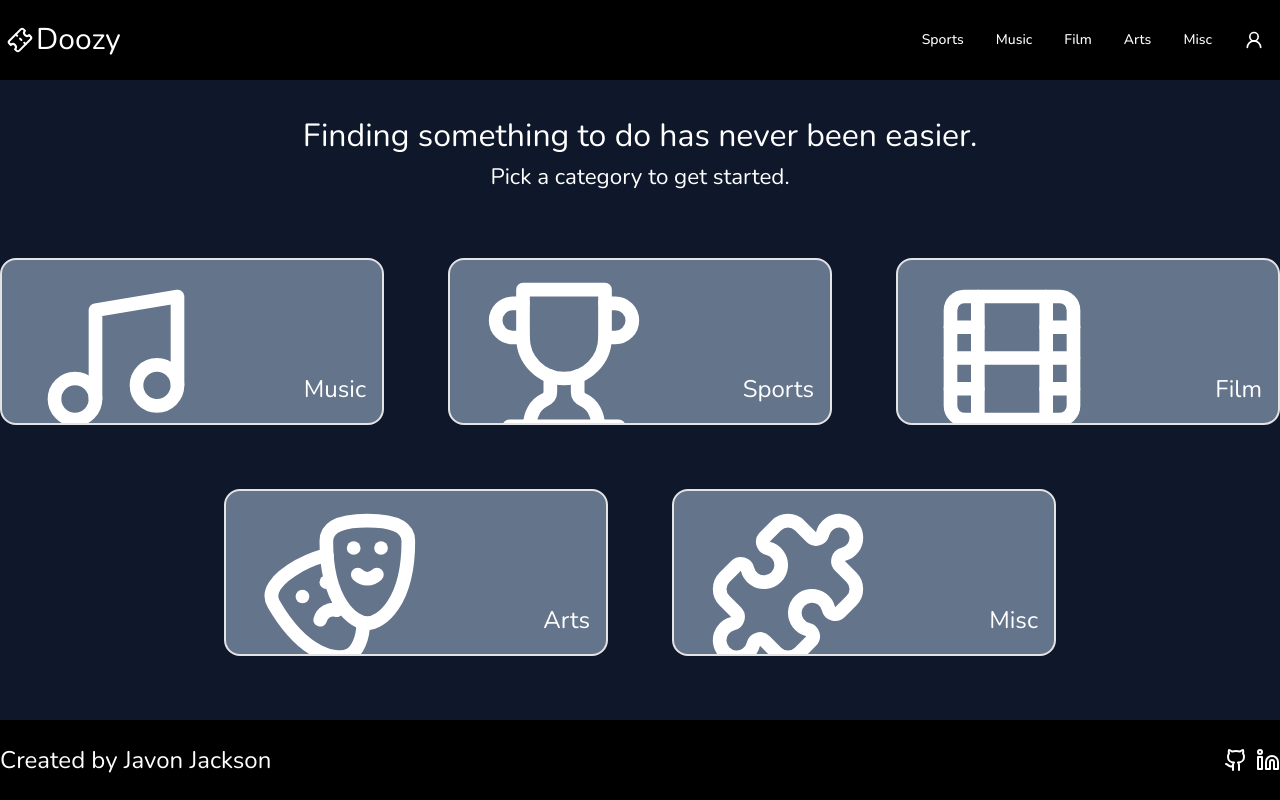
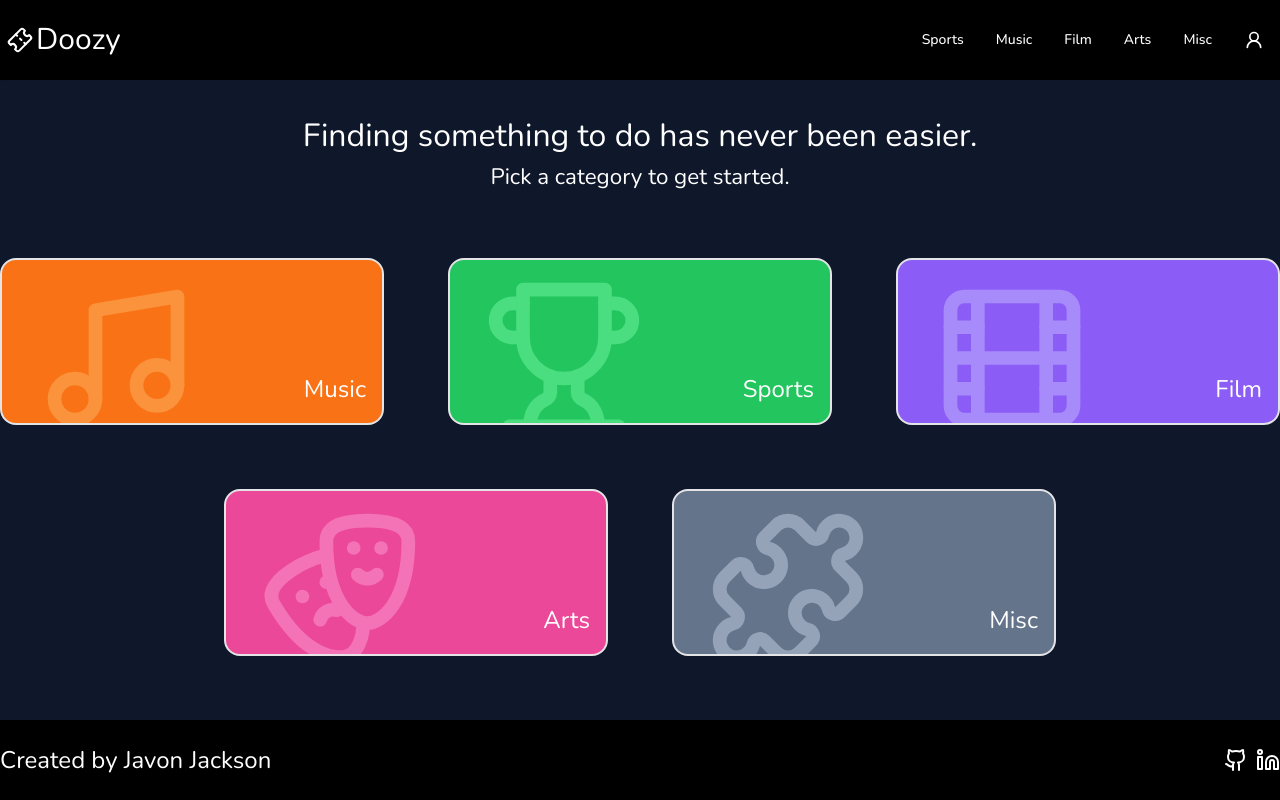
Before and after one commit to javonjax/doozy_event_finder, a React (Vite) app in the folder frontend/: page / in a window 1280 px wide. Built offline with nearby package versions, Linux system fonts and the light colour scheme.

Commit message:
Updated homepage card styling.

```diff
--- a/frontend/src/components/Footer/Footer.tsx
+++ b/frontend/src/components/Footer/Footer.tsx
@@ -1,6 +1,6 @@
 import { Github, Linkedin } from "lucide-react";
 
-const Footer = () => {
+const Footer = (): React.JSX.Element => {
   const githubLink: string = import.meta.env.VITE_GITHUB_LINK;
   const linkedin: string = import.meta.env.VITE_LINKEDIN;
 
--- a/frontend/src/components/Home/Home.tsx
+++ b/frontend/src/components/Home/Home.tsx
@@ -1,8 +1,7 @@
 import HomeCard from "./HomeCard";
-import Logo from "../Logo/Logo";
 import { Music, Trophy, Film, Drama, Puzzle } from 'lucide-react';
 
-const Home = () => {
+const Home = (): React.JSX.Element => {
   return (
     <div className='max-w-7xl w-full h-full flex flex-col items-center'>
         <div className='w-full flex flex-col items-center mt-8 text-[hsl(var(--text-color))]'>
@@ -15,13 +14,13 @@ const Home = () => {
         </div>
         <div className='w-full grow flex flex-col items-center gap-16 m-16'>
             <div className='w-full flex grow justify-center items-center gap-16'>
-                <HomeCard path={`/music`} label='Music' icon={<Music size={164}/>}/>
-                <HomeCard path={`/sports`} label='Sports' icon={<Trophy size={164}/>}/>
-                <HomeCard path={`/film`} label='Film' icon={<Film size={164}/>}/>
+                <HomeCard path={`/music`} label='Music' icon={<Music size={164}/>} color='orange'/>
+                <HomeCard path={`/sports`} label='Sports' icon={<Trophy size={164}/>} color='green'/>
+                <HomeCard path={`/film`} label='Film' icon={<Film size={164}/>} color='violet'/>
             </div>
             <div className='w-full flex grow justify-center items-center gap-16'>
-                <HomeCard path={`/arts`} label='Arts' icon={<Drama size={164}/>}/>
-                <HomeCard path={`/misc`} label='Misc' icon={<Puzzle size={164}/>}/>
+                <HomeCard path={`/arts`} label='Arts' icon={<Drama size={164}/>} color='pink'/>
+                <HomeCard path={`/misc`} label='Misc' icon={<Puzzle size={164}/>} color='slate'/>
             </div>
         </div>
     </div>
--- a/frontend/src/components/Home/HomeCard.tsx
+++ b/frontend/src/components/Home/HomeCard.tsx
@@ -1,20 +1,24 @@
 import { NavLink } from 'react-router-dom';
+import clsx from 'clsx';
+import { colorClasses } from '@/schemas/schemas';
 
 interface HomeCardProps {
   path: string;
   label: string;
   icon: React.ReactNode;
+  color: string;
 }
 
-const HomeCard = ({ path, label, icon }: HomeCardProps): React.JSX.Element => {
+const HomeCard = ({ path, label, icon, color }: HomeCardProps): React.JSX.Element => {
+  const colors = colorClasses[color] || '';
   return (
     <NavLink
-      className='text-white bg-slate-500 border-2 w-[30%] h-full flex rounded-2xl overflow-hidden relative'
+      className={clsx('cursor-pointer border-2 w-[30%] h-full flex rounded-2xl overflow-hidden relative transform transition-all duration-400 hover:scale-105', colors)}
       to={path}>
-      <div className='absolute top-4 left-8'>
+      <div className={clsx(`absolute top-4 left-8`)}>
         {icon}
       </div>
-      <label className='absolute bottom-4 right-4 text-[1.5rem]'>{label}</label>
+      <label className='text-white absolute bottom-4 right-4 text-[1.5rem] cursor-pointer'>{label}</label>
     </NavLink>
   );
 };
--- a/frontend/src/components/Logo/Logo.tsx
+++ b/frontend/src/components/Logo/Logo.tsx
@@ -1,6 +1,6 @@
 import { Ticket } from 'lucide-react';
 
-const Logo = () => {
+const Logo = (): React.JSX.Element => {
   return (
     <div className='flex items-center p-2 text-[hsl(var(--text-color))]'>
       <Ticket className='-rotate-45'/><span className='text-3xl ml-1'>Doozy</span>
--- a/frontend/src/components/NavBar/NavBar.tsx
+++ b/frontend/src/components/NavBar/NavBar.tsx
@@ -60,7 +60,8 @@ const NavBar = (): React.JSX.Element => {
                       <MenubarItem>
                         {cat}
                       </MenubarItem>
-                    </NavLink><MenubarSeparator />
+                      <MenubarSeparator />
+                    </NavLink>
                     </>
                   )
                 })}
--- a/frontend/src/schemas/schemas.ts
+++ b/frontend/src/schemas/schemas.ts
@@ -1 +1,15 @@
-export const categories: Array<string> = ['Sports', 'Music', 'Film', 'Arts', 'Misc'];
+export const categories: Array<string> = [
+  'Sports',
+  'Music',
+  'Film',
+  'Arts',
+  'Misc',
+];
+
+export const colorClasses: Record<string, string> = {
+  slate: 'bg-slate-500 text-slate-400',
+  violet: 'bg-violet-500 text-violet-400',
+  green: 'bg-green-500 text-green-400',
+  orange: 'bg-orange-500 text-orange-400',
+  pink: 'bg-pink-500 text-pink-400',
+};
```
